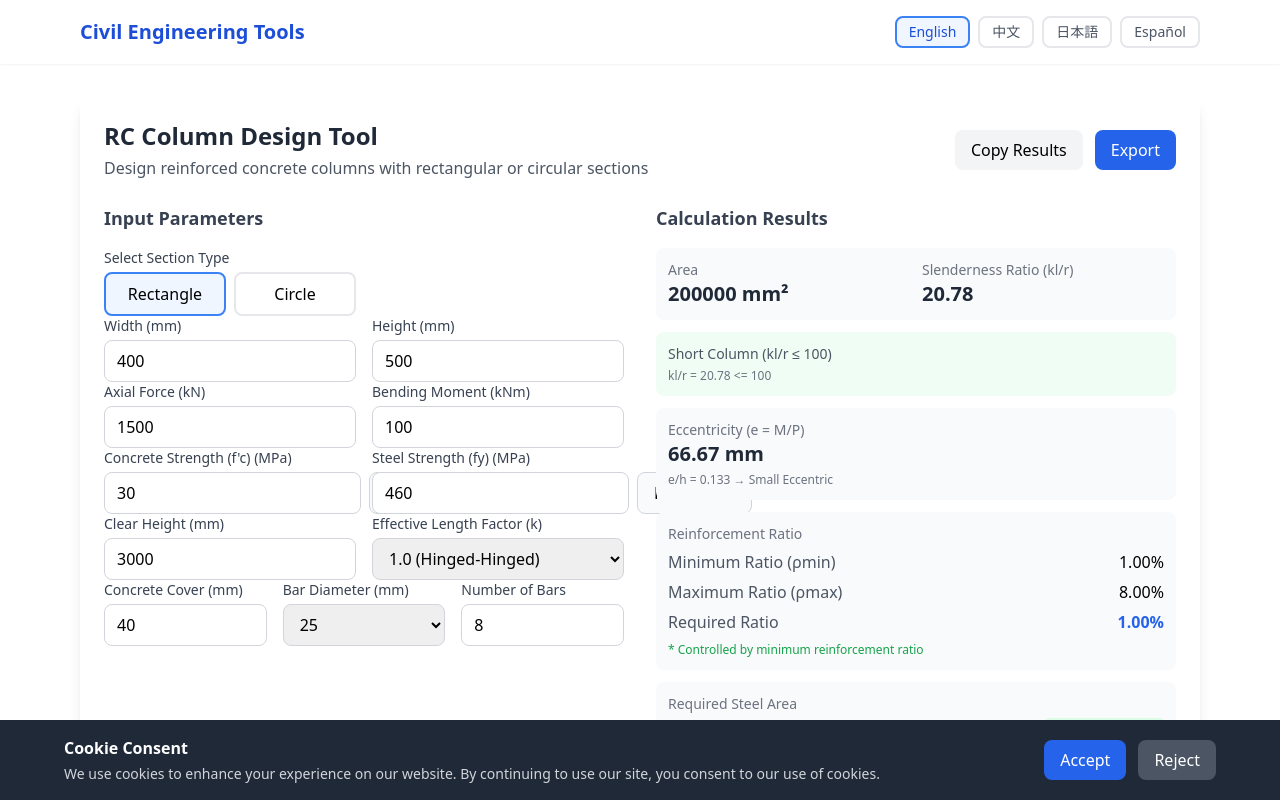
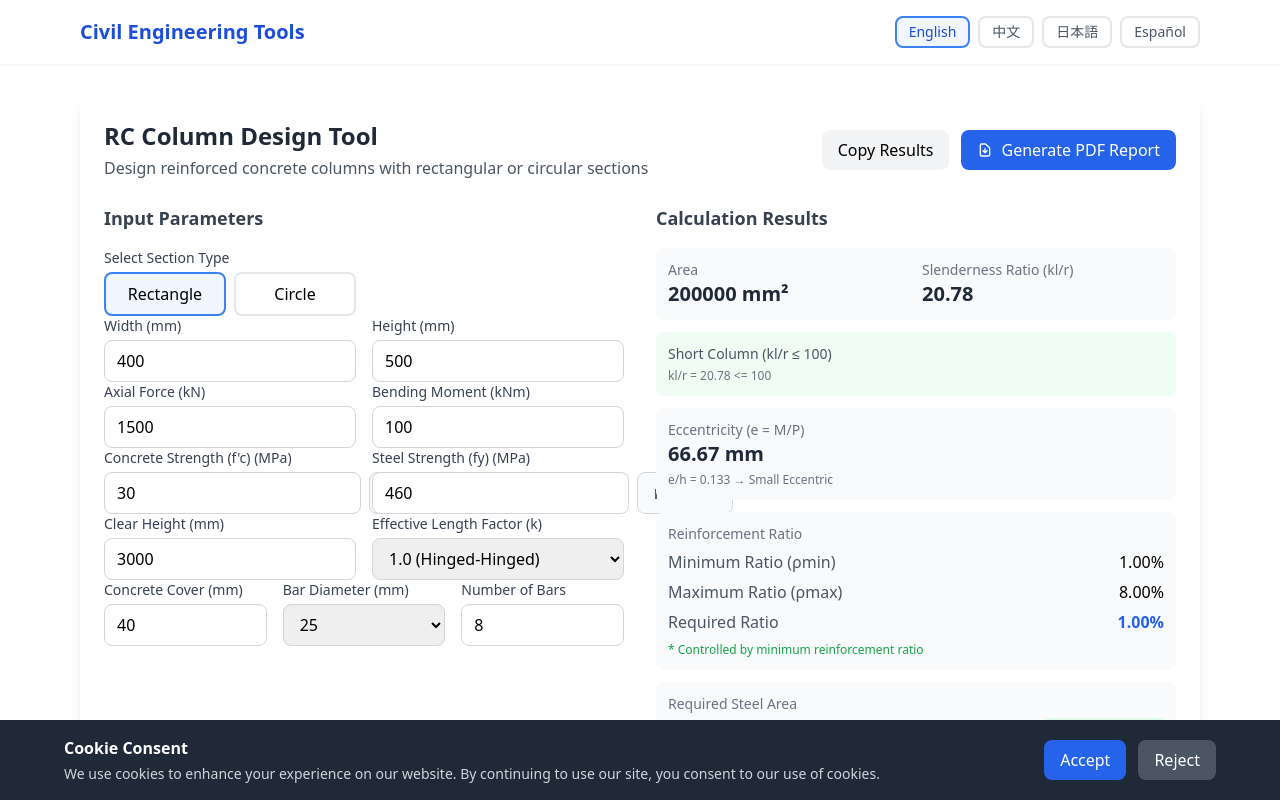
Before and after one commit to zhuxiaokang25-stack/Section-Calculator, a Next.js app: page /tools/column-design in a window 1280 px wide. Shown: the top 800 px of the page. Built offline with nearby package versions, Linux system fonts and the light colour scheme.

Commit message:
feat: 优化柱设计工具界面布局和PDF按钮

```diff
--- a/src/app/tools/column-design/page.tsx
+++ b/src/app/tools/column-design/page.tsx
@@ -716,6 +716,7 @@
   const { t } = useLanguage();
   const [copied, setCopied] = useState(false);
   const [showSteps, setShowSteps] = useState(false);
+  const [isGeneratingPDF, setIsGeneratingPDF] = useState(false);
   const printRef = useRef<HTMLDivElement>(null);
 
   const [params, setParams] = useState<ColumnParams>({
@@ -740,6 +741,8 @@
     if (!printRef.current) return;
 
     try {
+      setIsGeneratingPDF(true);
+
       await new Promise(resolve => setTimeout(resolve, 500));
 
       const canvas = await html2canvas(printRef.current, {
@@ -765,6 +768,8 @@
       pdf.save(`column-design-report-${new Date().toISOString().split('T')[0]}.pdf`);
     } catch (error) {
       console.error("PDF export failed:", error);
+    } finally {
+      setIsGeneratingPDF(false);
     }
   };
 
@@ -815,10 +820,25 @@
             </button>
             <button
               onClick={handleExportPDF}
-              disabled={!results}
-              className="px-4 py-2 bg-blue-600 hover:bg-blue-700 disabled:opacity-50 disabled:cursor-not-allowed text-white rounded-lg transition-colors"
+              disabled={!results || isGeneratingPDF}
+              className="px-4 py-2 bg-blue-600 hover:bg-blue-700 disabled:opacity-50 disabled:cursor-not-allowed text-white rounded-lg transition-colors flex items-center gap-2"
             >
-              {t("beamExport")}
+              {isGeneratingPDF ? (
+                <>
+                  <svg className="animate-spin h-4 w-4 text-white" xmlns="http://www.w3.org/2000/svg" fill="none" viewBox="0 0 24 24">
+                    <circle className="opacity-25" cx="12" cy="12" r="10" stroke="currentColor" strokeWidth="4"></circle>
+                    <path className="opacity-75" fill="currentColor" d="M4 12a8 8 0 018-8V0C5.373 0 0 5.373 0 12h4zm2 5.291A7.962 7.962 0 014 12H0c0 3.042 1.135 5.824 3 7.938l3-2.647z"></path>
+                  </svg>
+                  {t("columnGeneratingPDF")}
+                </>
+              ) : (
+                <>
+                  <svg className="h-4 w-4" xmlns="http://www.w3.org/2000/svg" fill="none" viewBox="0 0 24 24" stroke="currentColor" strokeWidth={2}>
+                    <path strokeLinecap="round" strokeLinejoin="round" d="M12 10v6m0 0l-3-3m3 3l3-3m2 8H7a2 2 0 01-2-2V5a2 2 0 012-2h5.586a1 1 0 01.707.293l5.414 5.414a1 1 0 01.293.707V19a2 2 0 01-2 2z" />
+                  </svg>
+                  {t("columnGeneratePDF")}
+                </>
+              )}
             </button>
           </div>
         </div>
@@ -937,7 +957,7 @@
                   />
                   <select
                     onChange={(e) => setParams({ ...params, fc: Number(e.target.value) })}
-                    className="px-3 py-2 border border-gray-300 rounded-lg focus:ring-2 focus:ring-blue-500 focus:border-blue-500 bg-gray-50"
+                    className="w-24 px-3 py-2 border border-gray-300 rounded-lg focus:ring-2 focus:ring-blue-500 focus:border-blue-500 bg-gray-50 text-sm"
                   >
                     <option value="">{t("columnPreset")}</option>
                     {concreteGrades.map((grade) => (
@@ -959,7 +979,7 @@
                   />
                   <select
                     onChange={(e) => setParams({ ...params, fy: Number(e.target.value) })}
-                    className="px-3 py-2 border border-gray-300 rounded-lg focus:ring-2 focus:ring-blue-500 focus:border-blue-500 bg-gray-50"
+                    className="w-24 px-3 py-2 border border-gray-300 rounded-lg focus:ring-2 focus:ring-blue-500 focus:border-blue-500 bg-gray-50 text-sm"
                   >
                     <option value="">{t("columnPreset")}</option>
                     {steelGrades.map((grade) => (
--- a/src/lib/i18n.tsx
+++ b/src/lib/i18n.tsx
@@ -391,6 +391,8 @@
     columnRequiredReinforcement: string;
     columnRequiredSteelArea: string;
     columnPreset: string;
+    columnGeneratePDF: string;
+    columnGeneratingPDF: string;
 
     columnSeoTitle: string;
     columnSeoContent1: string;
@@ -797,6 +799,8 @@
     columnRequiredReinforcement: "Required Reinforcement Ratio",
     columnRequiredSteelArea: "Required Steel Area",
     columnPreset: "Preset",
+    columnGeneratePDF: "Generate PDF Report",
+    columnGeneratingPDF: "Generating...",
 
     columnSeoTitle: "RC Column Design: Understanding Slenderness Ratio and Eccentric Compression",
 
@@ -1216,6 +1220,8 @@
     columnRequiredReinforcement: "所需配筋率",
     columnRequiredSteelArea: "所需钢筋面积",
     columnPreset: "预设",
+    columnGeneratePDF: "生成PDF报告",
+    columnGeneratingPDF: "生成中...",
 
     columnSeoTitle: "钢筋混凝土柱设计：长细比与偏心受压详解",
 
@@ -1635,6 +1641,8 @@
     columnRequiredReinforcement: "必要鉄筋比",
     columnRequiredSteelArea: "必要鉄筋面積",
     columnPreset: "プリセット",
+    columnGeneratePDF: "PDFレポートを生成",
+    columnGeneratingPDF: "生成中...",
 
     columnSeoTitle: "RC柱設計：細長比と偏心圧縮の理解",
 
@@ -2054,6 +2062,8 @@
     columnRequiredReinforcement: "Relación de Refuerzo Requerida",
     columnRequiredSteelArea: "Área de Acero Requerida",
     columnPreset: "Predefinido",
+    columnGeneratePDF: "Generar Informe PDF",
+    columnGeneratingPDF: "Generando...",
 
     columnSeoTitle: "Diseño de Columnas RC: Entendiendo la Relación de Esbeltez y la Compresión Excéntrica",
 
```
